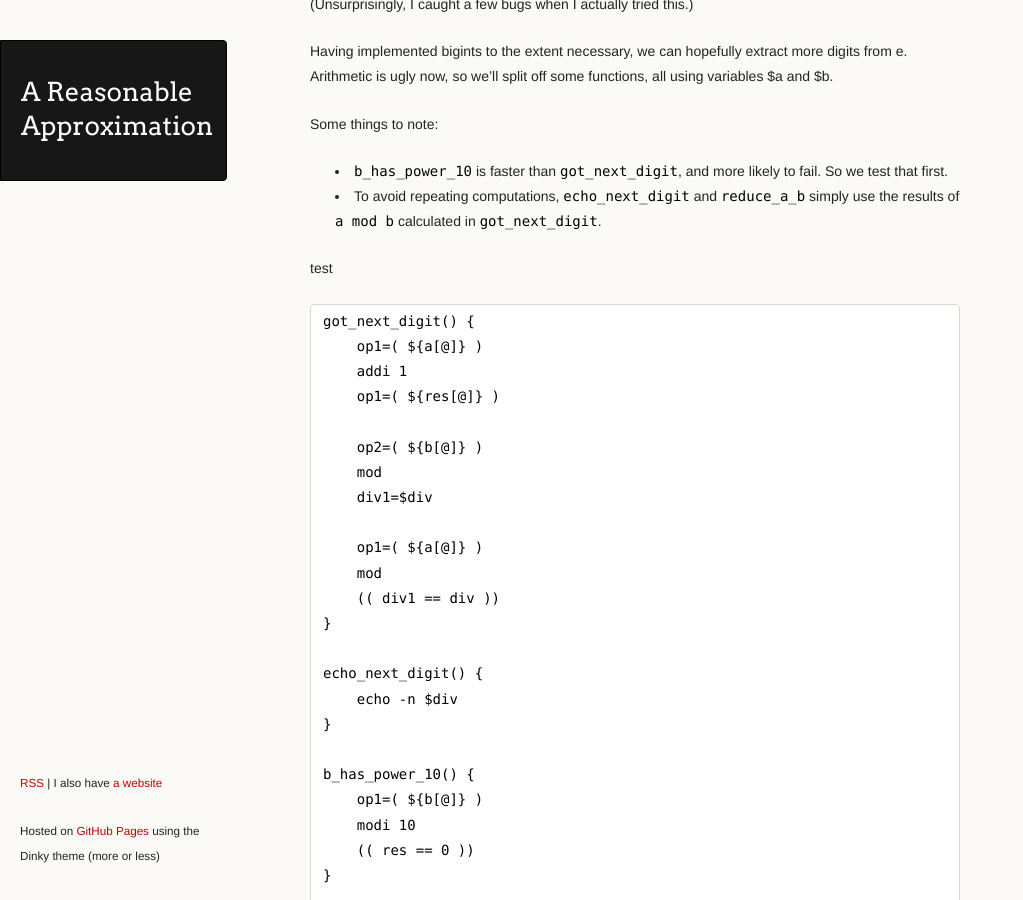
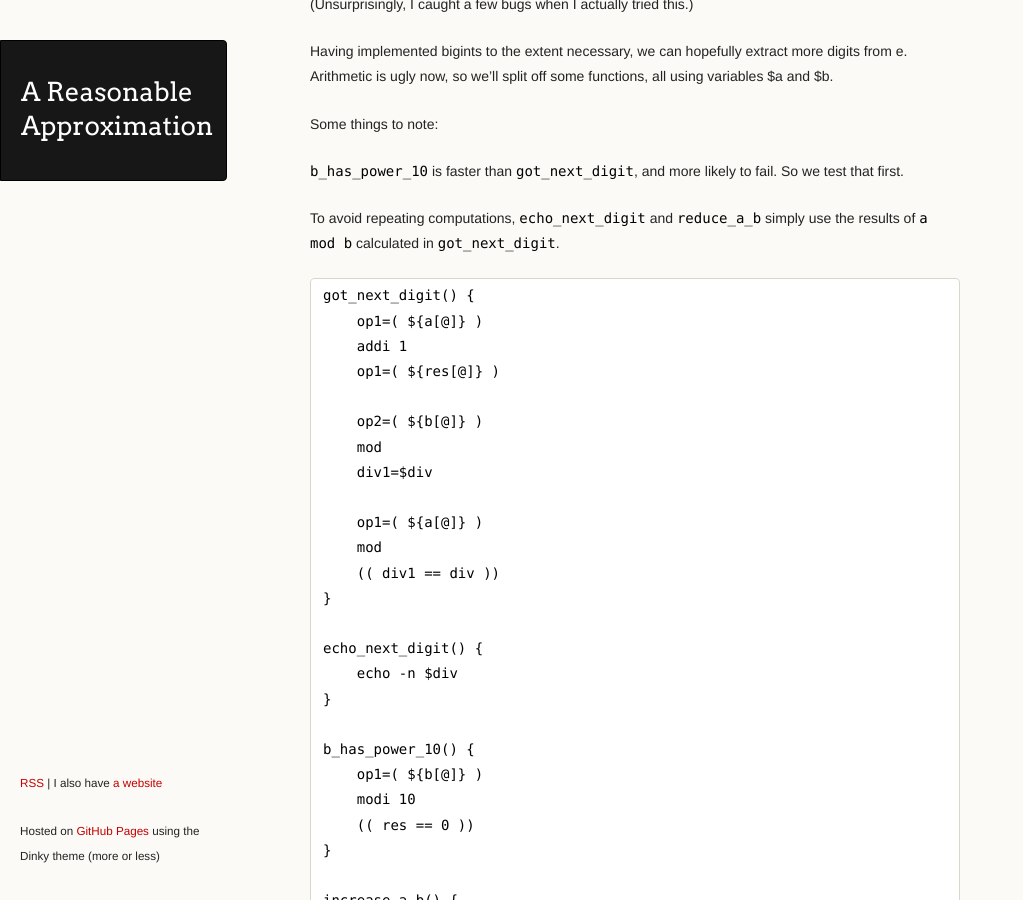
Before and after one commit to ChickenProp/chickenprop.github.com, a Jekyll site: the page built from _posts/2012-06-16-calculating-e-in-bash.markdown, in a window 1280 px wide and 900 px high, scrolled down 8096 px. Shown: the whole window, without its empty margins (0-1023 px from the left). Built offline with Jekyll 4.4.1, drawn with Linux system fonts in a browser that asks for light colours; comment, search, counter and statistics services are not loaded.

Commit message:
Continuing to import e in bash.

```diff
--- a/_posts/2012-06-16-calculating-e-in-bash.markdown
+++ b/_posts/2012-06-16-calculating-e-in-bash.markdown
@@ -269,10 +269,9 @@ Having implemented bigints to the extent necessary, we can hopefully extract mor
 
 Some things to note:
 
-* `b_has_power_10` is faster than `got_next_digit`, and more likely to fail. So we test that first.
-* To avoid repeating computations, `echo_next_digit` and `reduce_a_b` simply use the results of `a mod b` calculated in `got_next_digit`.
+`b_has_power_10` is faster than `got_next_digit`, and more likely to fail. So we test that first.
 
-test
+To avoid repeating computations, `echo_next_digit` and `reduce_a_b` simply use the results of `a mod b` calculated in `got_next_digit`.
 
     got_next_digit() {
         op1=( ${a[@]} )
```
